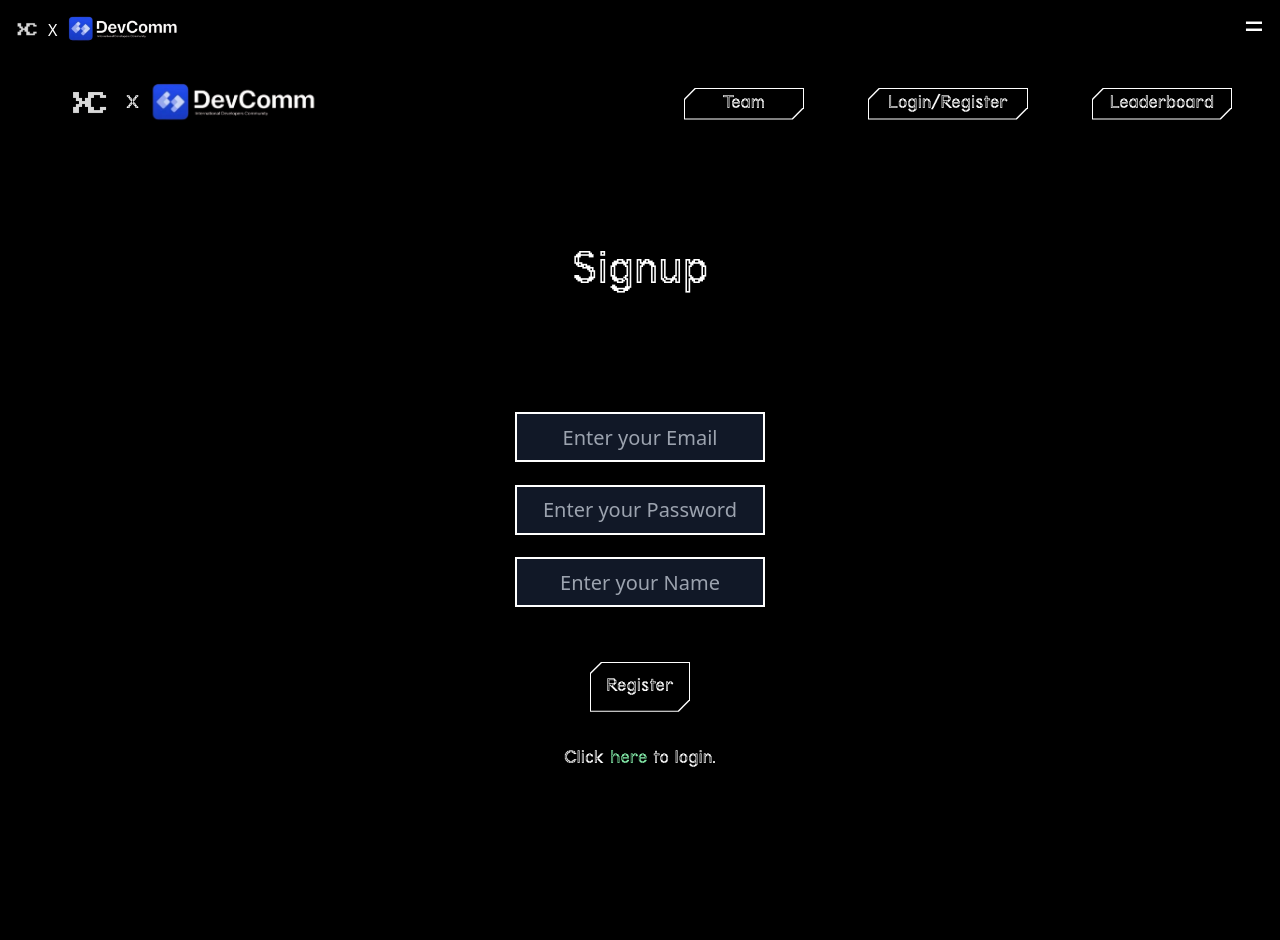
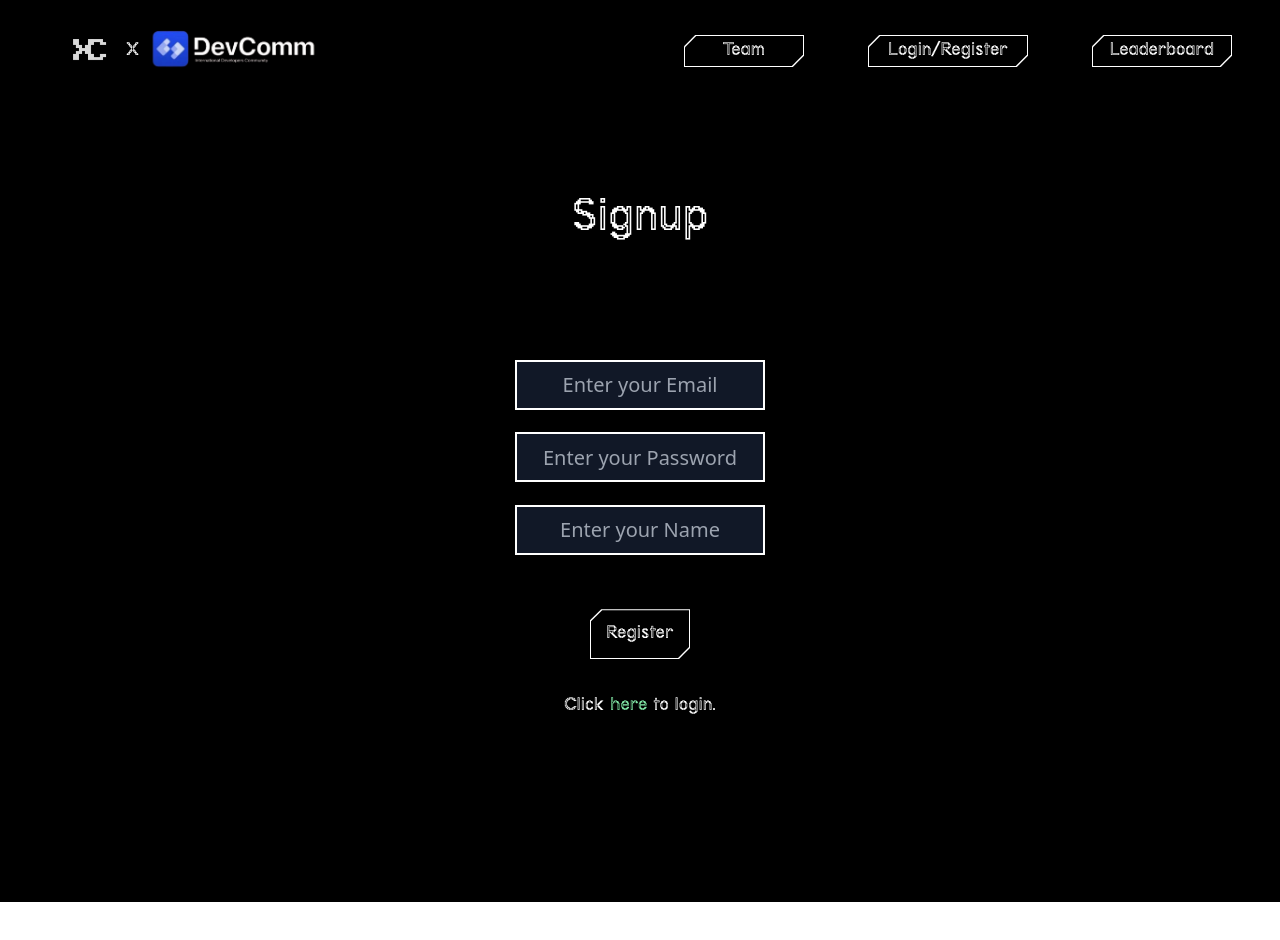
Before and after one commit to ojas-sharma-01/Xerocrypt, a React (Create React App) app: page /register in a window 1280 px wide. Shown: the top 940 px of the page. After the commit the page ends 902 px from the top, so only its background shows below. Built offline with nearby package versions, Linux system fonts and the light colour scheme.

Commit message:
responsive

```diff
--- a/src/components/header/header.jsx
+++ b/src/components/header/header.jsx
@@ -11,7 +11,7 @@ const Header = () => {
     const [ham, setham] = useState(false);
     return (
         <>
-        <div className="flex w-[100%]">
+        <div className="md:hidden flex w-[100%]">
             <div className="flex-1 flex justify-start text-[20px] items-center">
                         <Link to="/" className="flex items-center mt-2 ml-2">
                             <img className="w-[40px]"src={xero_logo} alt="xero_logo"/>
--- a/src/components/login_signup/signup.jsx
+++ b/src/components/login_signup/signup.jsx
@@ -52,7 +52,7 @@ const Signup = () => {
     return (
         <div className="bg-black max-w-[100%] justify-center items-center w-screen flex flex-col text-white overflow-x-hidden">
             <Header />
-            <div className="h-full h-screen flex flex-col items-center">
+            <div className="h-screen flex flex-col items-center">
                 <div className="my-20 font-cus2 text-[50px]">Signup</div>
                 <div className="flex flex-col justify-evenly items-center h-[30%] text-[20px]">
                     <div>
```
